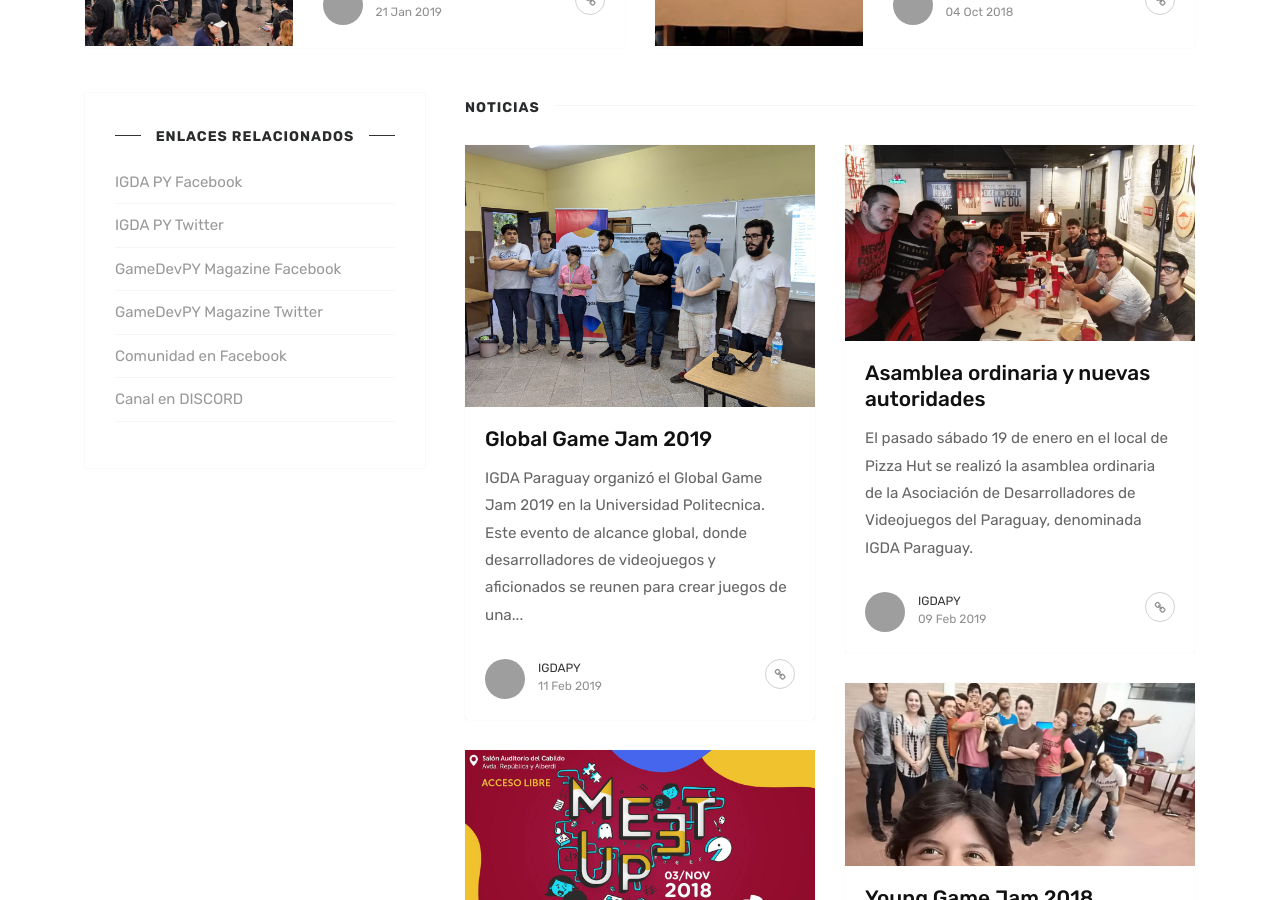
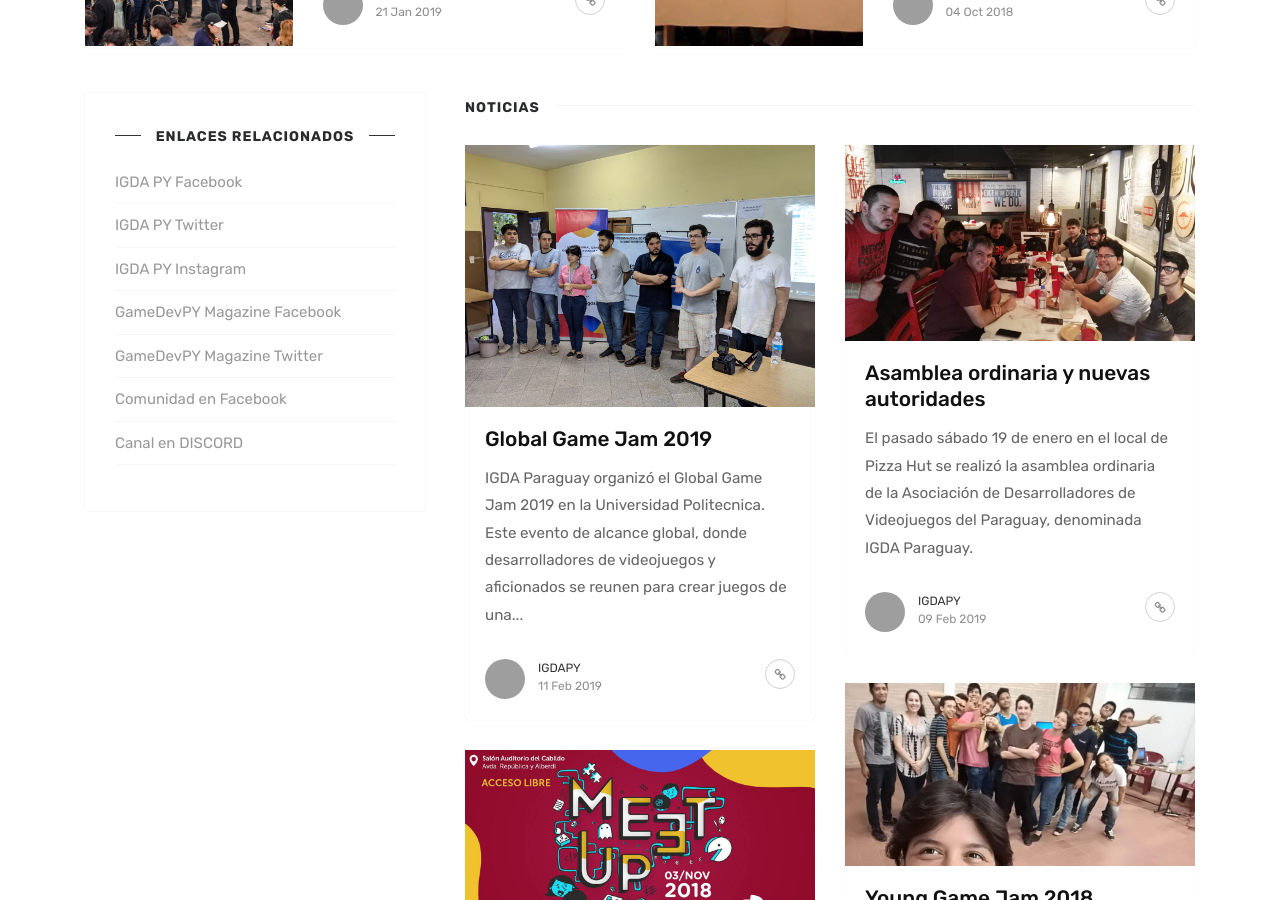
Before and after one commit to pescode/igdapy.github.io, a Jekyll site: the page built from index.html, in a window 1280 px wide and 900 px high, scrolled down 1012 px. Built offline with Jekyll 4.4.1, drawn with Linux system fonts in a browser that asks for light colours; the list of posts is cut into pages by our own code; grey boxes are pictures that could not be loaded.

Commit message:
agregado link instagram

```diff
--- a/_includes/sidebar.html
+++ b/_includes/sidebar.html
@@ -5,6 +5,7 @@
             <ul style="list-none;">
             <li><a target="_blank" href="https://facebook.com/igdapy">IGDA PY Facebook</a></li>
             <li><a target="blank" href="https://twitter.com/igdapy">IGDA PY Twitter</a></li>
+            <li><a target="blank" href="https://instagram.com/igdapy/">IGDA PY Instagram</a></li>
             <li><a target="blank" href="http://facebook.com/gamedevparaguay">GameDevPY Magazine Facebook</a></li>
             <li><a target="blank" href="https://twitter.com/gamedevparaguay">GameDevPY Magazine Twitter</a></li>
             <li><a target="blank" href="https://www.facebook.com/groups/gamedevparaguay/">Comunidad en Facebook</a></li>
```
